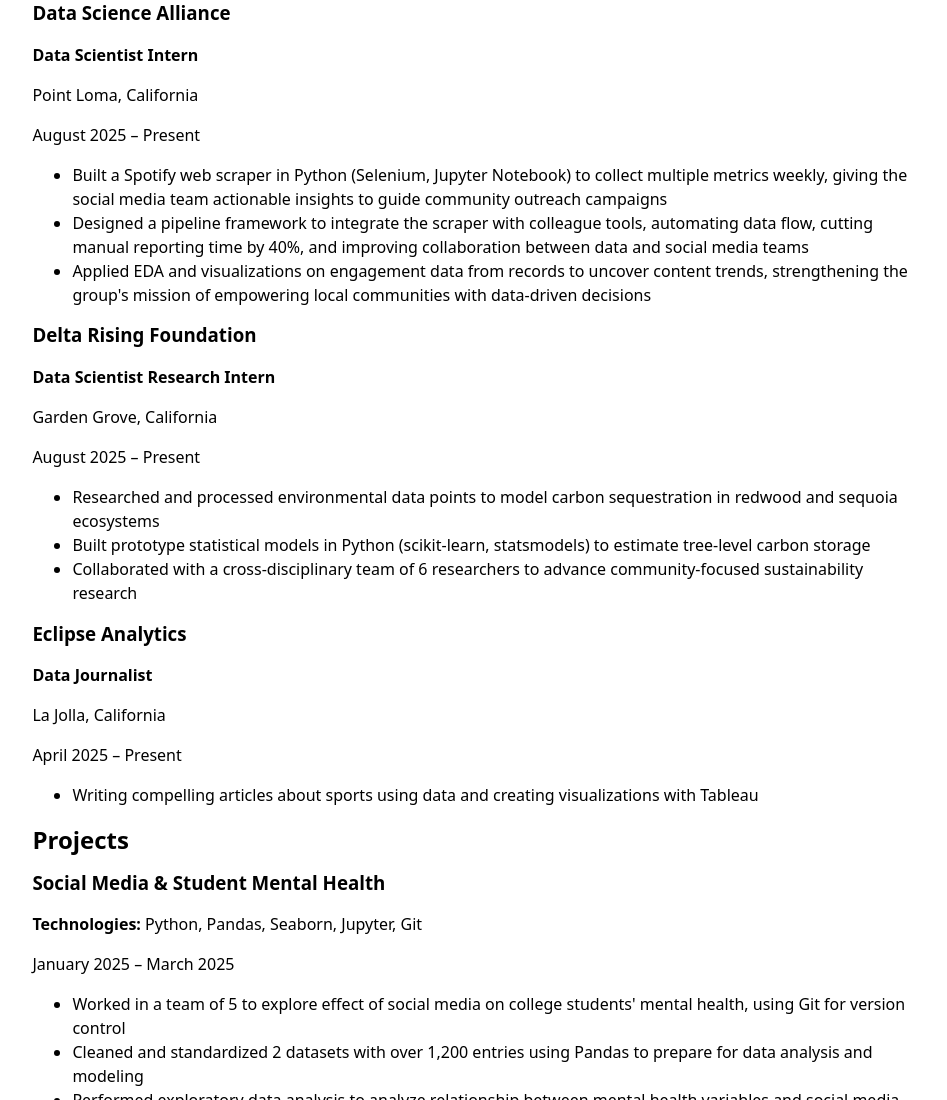
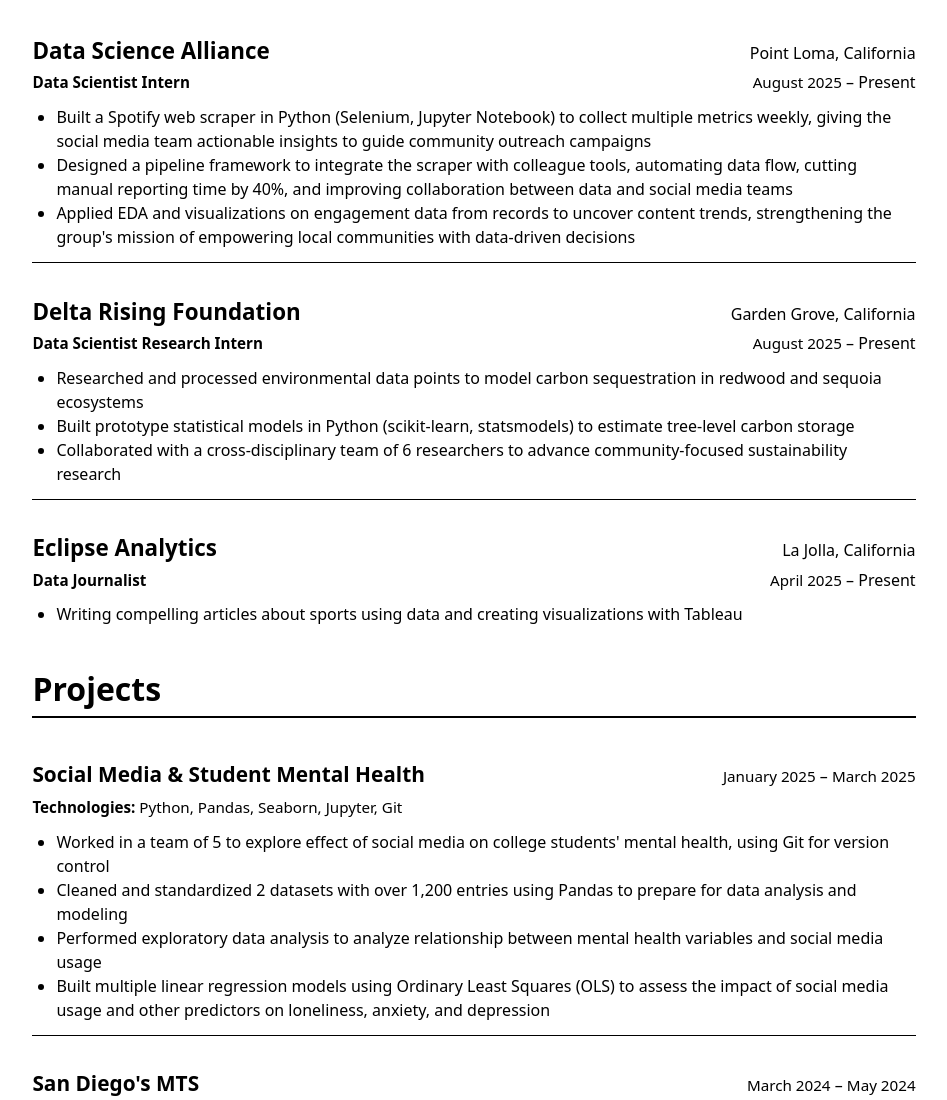
Before and after one commit to DerekYHuang/portfolio, a plain HTML site: page cv/index.html in a window 1280 px wide. Shown: the part 778-1878 px from the top of the page, without its empty margins (166-1113 px from the left). Drawn offline with Linux system fonts and the light colour scheme.

Commit message:
updated cv code and style

```diff
--- a/cv/index.html
+++ b/cv/index.html
@@ -17,8 +17,6 @@
     </ul>
     </nav>
 
-
-
     <header>
         <h1>Derek Huang</h1>
         <p>U.S. Citizen</p>
@@ -30,10 +28,14 @@
 
         <article class="education-item">
             <header>
+                <div class="header-row">
                     <h3>University of California San Diego</h3>
+                    <span class="right">La Jolla, California</span>
+                </div>
+                <div class="header-row">
                     <p><strong>B.S. in Data Science</strong></p>
-                <p>La Jolla, California</p>
-                <p><time datetime="2024-09">September 2024</time> – Present (Expected Graduation: <time datetime="2027-03">March 2027</time>)</p>
+                    <span class="right"><time datetime="2024-09">September 2024</time> – Present (Expected Graduation: <time datetime="2027-03">March 2027</time>)</span>
+                </div>
             </header>
         </article>
     </section>
@@ -59,10 +61,14 @@
 
         <article class="job">
             <header>
+                <div class="header-row">
                     <h3>Data Science Alliance</h3>
+                    <span class="right">Point Loma, California</span>
+                </div>
+                <div class="header-row">
                     <p><strong>Data Scientist Intern</strong></p>
-                <p>Point Loma, California</p>
-                <p><time datetime="2025-08">August 2025</time> – Present</p>
+                    <span class="right"><time datetime="2025-08">August 2025</time> – Present</span>
+                </div>
             </header>
             <ul>
                 <li>Built a Spotify web scraper in Python (Selenium, Jupyter Notebook) to collect multiple metrics weekly, giving the social media team actionable insights to guide community outreach campaigns</li>
@@ -73,10 +79,14 @@
 
         <article class="job">
             <header>
+                <div class="header-row">
                     <h3>Delta Rising Foundation</h3>
+                    <span class="right">Garden Grove, California</span>
+                </div>
+                <div class="header-row">
                     <p><strong>Data Scientist Research Intern</strong></p>
-                <p>Garden Grove, California</p>
-                <p><time datetime="2025-08">August 2025</time> – Present</p>
+                    <span class="right"><time datetime="2025-08">August 2025</time> – Present</span>
+                </div>
             </header>
             <ul>
                 <li>Researched and processed environmental data points to model carbon sequestration in redwood and sequoia ecosystems</li>
@@ -87,10 +97,14 @@
 
         <article class="job">
             <header>
+                <div class="header-row">
                     <h3>Eclipse Analytics</h3>
+                    <span class="right">La Jolla, California</span>
+                </div>
+                <div class="header-row">
                     <p><strong>Data Journalist</strong></p>
-                <p>La Jolla, California</p>
-                <p><time datetime="2025-04">April 2025</time> – Present</p>
+                    <span class="right"><time datetime="2025-04">April 2025</time> – Present</span>
+                </div>
             </header>
             <ul>
                 <li>Writing compelling articles about sports using data and creating visualizations with Tableau</li>
@@ -103,9 +117,13 @@
 
         <article class="project">
             <header>
+                <div class="header-row">
                     <h3>Social Media & Student Mental Health</h3>
+                    <span class="right"><time datetime="2025-01">January 2025</time> – <time datetime="2025-03">March 2025</time></span>
+                </div>
+                <div class="header-row">
                     <p><strong>Technologies:</strong> Python, Pandas, Seaborn, Jupyter, Git</p>
-                <p><time datetime="2025-01">January 2025</time> – <time datetime="2025-03">March 2025</time></p>
+                </div>
             </header>
             <ul>
                 <li>Worked in a team of 5 to explore effect of social media on college students' mental health, using Git for version control</li>
@@ -117,9 +135,13 @@
 
         <article class="project">
             <header>
+                <div class="header-row">
                     <h3>San Diego's MTS</h3>
+                    <span class="right"><time datetime="2024-03">March 2024</time> – <time datetime="2024-05">May 2024</time></span>
+                </div>
+                <div class="header-row">
                     <p><strong>Technologies:</strong> Python, Pandas, NumPy, Matplotlib, Json</p>
-                <p><time datetime="2024-03">March 2024</time> – <time datetime="2024-05">May 2024</time></p>
+                </div>
             </header>
             <ul>
                 <li>Worked in a team of 2 to analyze and improve the San Diego MTS using real-world data in Jupyter Notebook</li>
@@ -131,9 +153,13 @@
 
         <article class="project">
             <header>
+                <div class="header-row">
                     <h3>Job Layoffs</h3>
+                    <span class="right"><time datetime="2024-10">October 2024</time></span>
+                </div>
+                <div class="header-row">
                     <p><strong>Technologies:</strong> SQL, MySQL</p>
-                <p><time datetime="2024-10">October 2024</time></p>
+                </div>
             </header>
             <ul>
                 <li>Cleaned and standardized a job layoffs dataset of 2,000+ entries in mySQL, handling duplicates and missing data</li>
--- a/style.css
+++ b/style.css
@@ -177,3 +177,128 @@ h2, h3, h4, h5, h6 {
   line-height: 1.1;
   text-wrap: balance;
 }
+
+
+/* ========== CV/Resume Page Styling Only ========== */
+
+/* Scope all styles under body > header and sections to affect only this page */
+body > header {
+  text-align: center;
+  margin-bottom: 2em;
+}
+
+body > header h1 {
+  font-size: 3.5em;
+  margin-bottom: 0.2em;
+}
+
+body > header p {
+  margin: 0.2em 0;
+}
+
+body > header a {
+  text-decoration: none;
+}
+
+body > header a:hover {
+  text-decoration: underline;
+}
+
+/* Section styling */
+body > section {
+  margin-bottom: 2em;
+}
+
+/* Section headers */
+body > section h2 {
+  font-size: 2em;
+  border-bottom: 2px solid currentColor; /* only a subtle line, inherits current text color */
+  padding-bottom: 0.3em;
+  margin-bottom: 1em;
+}
+
+/* Articles inside sections */
+body > section article {
+  margin-bottom: 1.5em;
+  padding-left: 0.5em;
+}
+
+/* Article headers (job, education, project) */
+body > section article header h3 {
+  font-size: 1.4em;
+  margin: 0;
+}
+
+body > section article header p,
+body > section article header time {
+  margin: 0.2em 0;
+  font-size: 0.95em;
+}
+
+/* Lists inside articles */
+body > section article ul {
+  margin: 0.5em 0 0 1.5em;
+  padding: 0;
+  list-style-type: disc;
+}
+
+/* Skills section formatting */
+.skills-category h3 {
+  font-size: 1.2em;
+  margin-bottom: 0.2em;
+}
+
+.skills-category p {
+  margin: 0 0 0.8em 0;
+}
+
+/* Projects inside CV */
+.project header h3 {
+  font-size: 1.3em;
+  margin-bottom: 0.2em;
+}
+
+.project header p,
+.project header time {
+  font-size: 0.95em;
+  margin: 0.2em 0;
+}
+
+/* ===== Resume: header rows for left/right alignment ===== */
+body > section article header .header-row {
+  display: flex;
+  justify-content: space-between; /* left content left, right content right */
+  align-items: baseline;
+  flex-wrap: wrap; /* wraps on smaller screens */
+  margin-bottom: 0.2em; /* spacing between rows */
+}
+
+body > section article header .header-row .right {
+  text-align: right;
+  white-space: nowrap; /* keep location/date on single line */
+  font-weight: normal; /* optional */
+}
+
+
+/* Subtle spacing for job/project/education items */
+.job,
+.project,
+.education-item {
+  padding: 0.8em 0;
+  border-bottom: 1px solid currentColor; /* separates entries */
+}
+
+.job:last-child,
+.project:last-child,
+.education-item:last-child {
+  border-bottom: none; /* remove border for last item in section */
+}
+
+/* Links inside resume */
+body > section article a {
+  text-decoration: none;
+}
+
+body > section article a:hover {
+  text-decoration: underline;
+}
```
Lines whose indentation alone changed are shown as unchanged.
